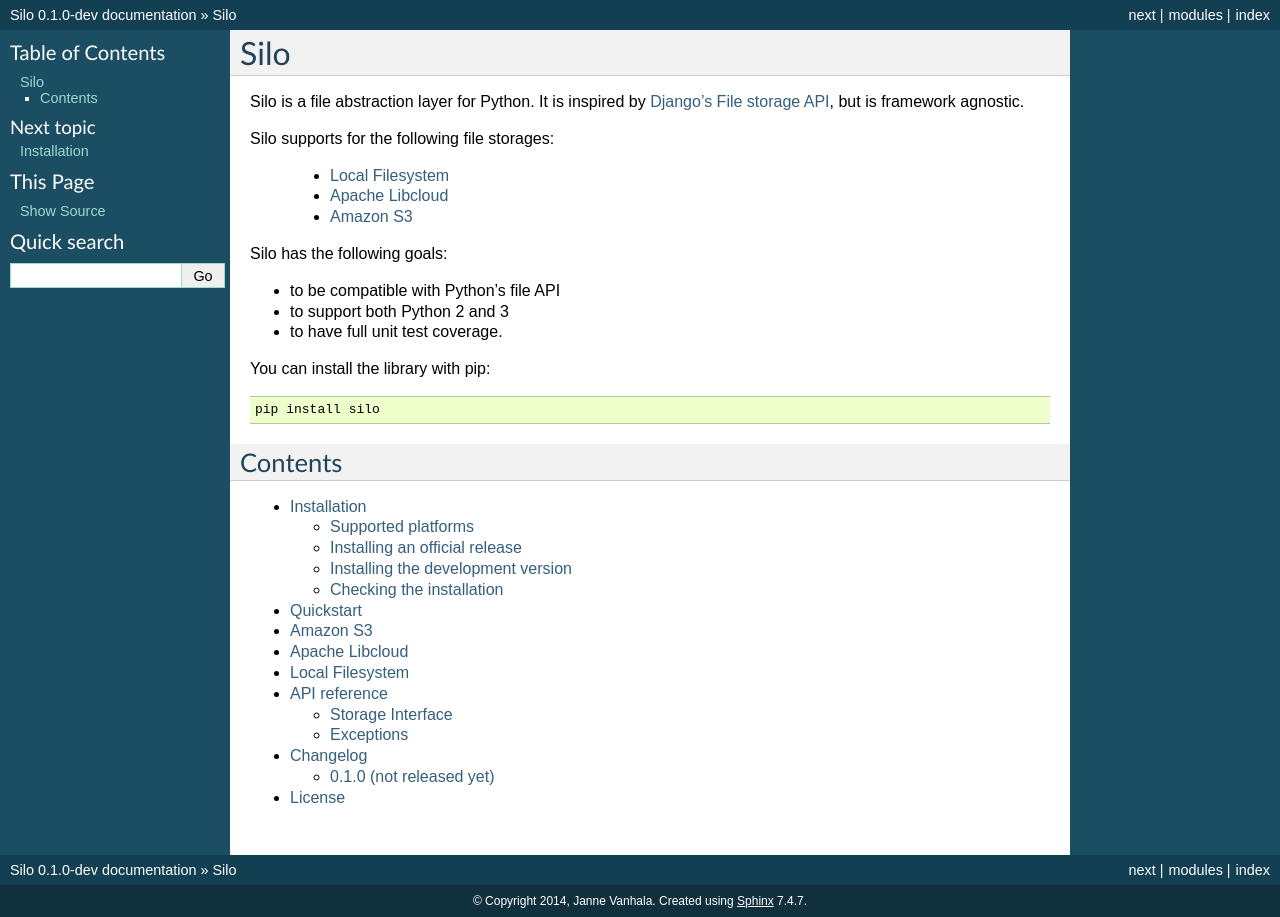
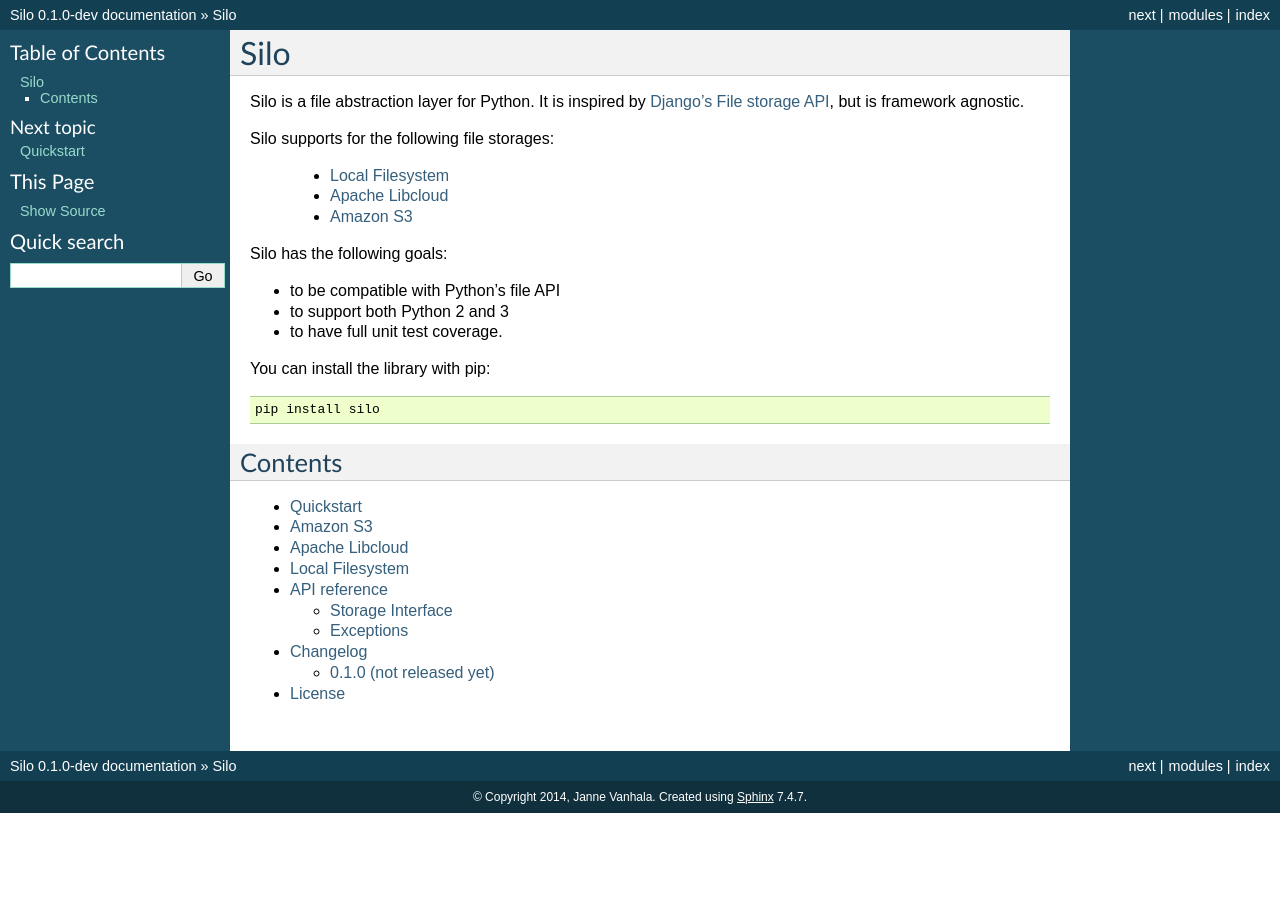
Before and after one commit to jpvanhal/siilo, a Sphinx documentation site: the page built from docs/index.rst, in a window 1280 px wide. Built offline with Sphinx 7.4.7, drawn with Linux system fonts in a browser that asks for light colours; some of the changed lines change nothing that is shown.

Commit message:
Remove installation chapter

```diff
--- a/docs/index.rst
+++ b/docs/index.rst
@@ -30,7 +30,6 @@ Contents
 .. toctree::
    :maxdepth: 2
 
-   installation
    quickstart
    storages/amazon_s3
    storages/apache_libcloud
--- a/docs/installation.rst
+++ /dev/null
@@ -1,56 +0,0 @@
-Installation
-============
-
-This part of the documentation covers the installation of Silo.
-
-Supported platforms
--------------------
-
-Silo has been tested against the following Python platforms.
-
-- cPython 2.6
-- cPython 2.7
-- cPython 3.1
-- cPython 3.2
-- PyPy_ 1.8
-
-.. _PyPy: http://pypy.org/
-
-Installing an official release
-------------------------------
-
-You can install the most recent official Silo version using
-pip_::
-
-    pip install silo
-
-.. _pip: http://www.pip-installer.org/
-
-Installing the development version
-----------------------------------
-
-To install the latest version of Silo, you need first obtain a
-copy of the source. You can do that by cloning the git_ repository::
-
-    git clone git://github.com/jpvanhal/silo.git
-
-Then you can install the source distribution using the ``setup.py``
-script::
-
-    cd silo
-    python setup.py install
-
-.. _git: http://git-scm.org/
-
-Checking the installation
--------------------------
-
-To check that Silo has been properly installed, type ``python``
-from your shell. Then at the Python prompt, try to import Silo,
-and check the installed version:
-
-.. parsed-literal::
-
-    >>> import silo
-    >>> silo.__version__
-    |release|
```
